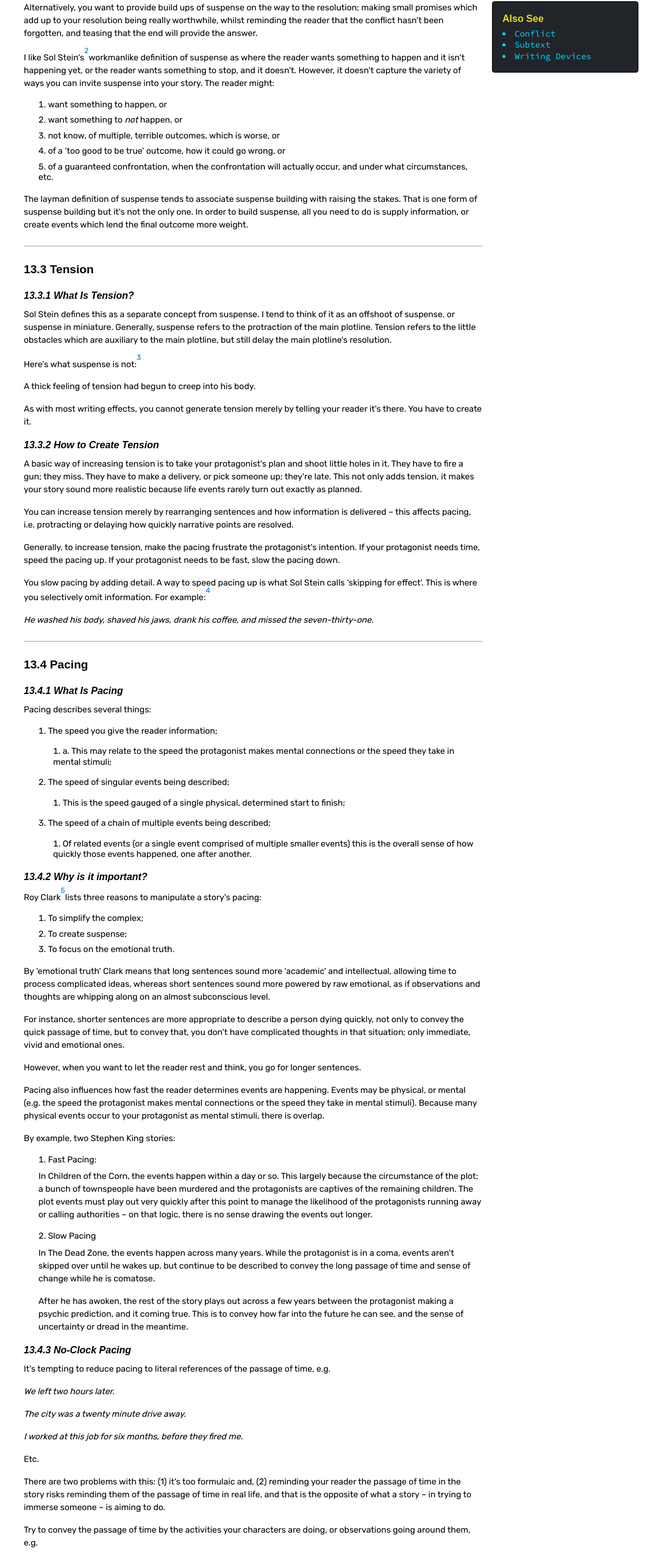
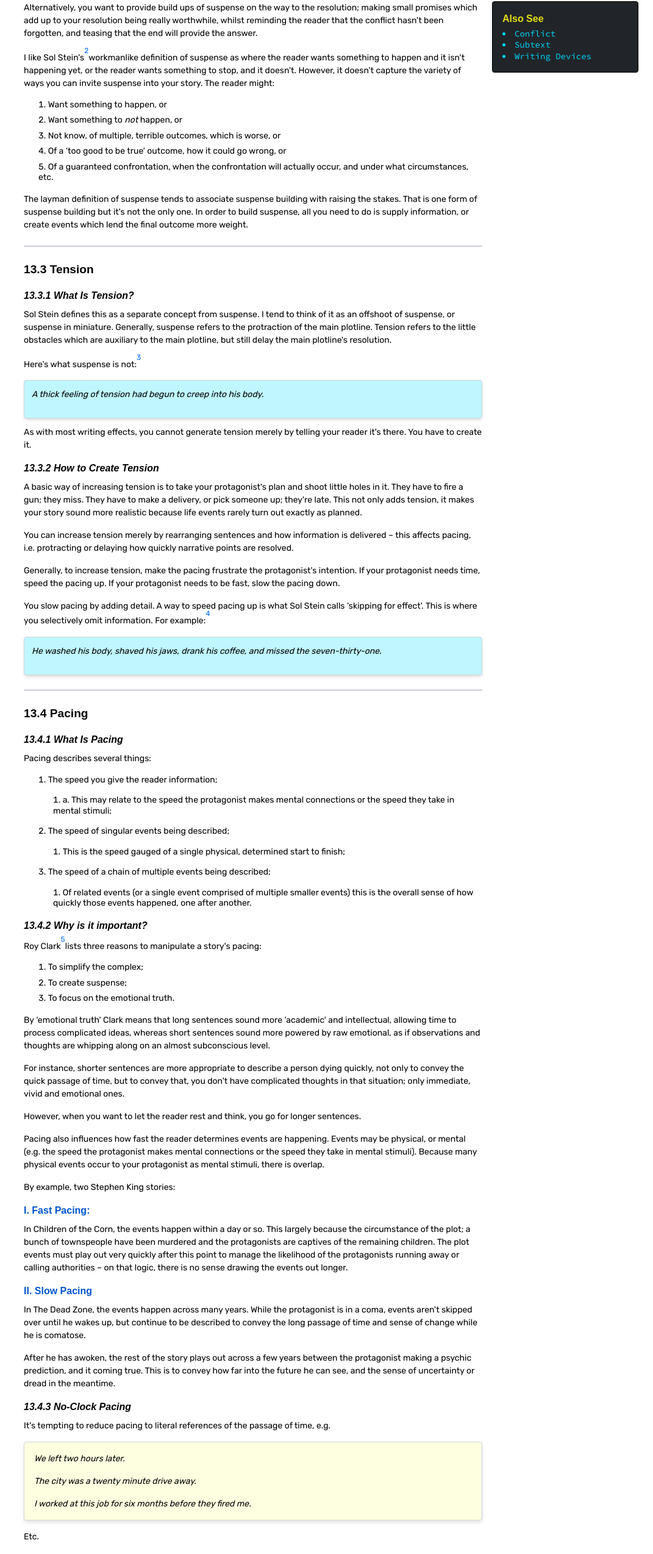
Before and after one commit to sifzerda/next-fiction, a Next.js app: page /suspense in a window 1280 px wide. Shown: the part 1130-3678 px from the top of the page at 61% size, without its empty margins (209-1280 px from the left). Built offline with nearby package versions, Linux system fonts and the light colour scheme; no server answers; a web font is replaced by a local one.

Commit message:
formatted suspense

```diff
--- a/src/app/suspense/page.js
+++ b/src/app/suspense/page.js
@@ -65,11 +65,11 @@ function Suspense() {
             <FootnoteRef text={`SOL STEIN,\nOn Writing.`} />
             workmanlike definition of suspense as where the reader wants something to happen and it isn&#39;t happening yet, or the reader wants something to stop, and it doesn&#39;t. However, it doesn&#39;t capture the variety of ways you can invite suspense into your story. The reader might: </p>
           <ol>
-            <li>want something to happen, or </li>
-            <li>want something to <i>not</i> happen, or  </li>
-            <li>not know, of multiple, terrible outcomes, which is worse, or  </li>
-            <li>of a ‘too good to be true&#39; outcome, how it could go wrong, or  </li>
-            <li>of a guaranteed confrontation, when the confrontation will actually occur, and under what circumstances, etc. </li>
+            <li>Want something to happen, or </li>
+            <li>Want something to <i>not</i> happen, or  </li>
+            <li>Not know, of multiple, terrible outcomes, which is worse, or  </li>
+            <li>Of a ‘too good to be true&#39; outcome, how it could go wrong, or  </li>
+            <li>Of a guaranteed confrontation, when the confrontation will actually occur, and under what circumstances, etc. </li>
           </ol>
 
           <p>The layman definition of suspense tends to associate suspense building with raising the stakes. That is one form of suspense building but it&#39;s not the only one. In order to build suspense, all you need to do is supply information, or create events which lend the final outcome more weight.</p>
@@ -84,7 +84,9 @@ function Suspense() {
             <FootnoteRef text={`STEPHEN KING,\nThe Dead Zone.`} />
           </p>
 
-          <p className="italict">A thick feeling of tension had begun to creep into his body.</p>
+          <div className="p-3 mb-3 rounded bg-llllBlue border border-gray-300 font-rubik shadow-md">
+            <p className="italic">A thick feeling of tension had begun to creep into his body.</p>
+          </div>
           <p>As with most writing effects, you cannot generate tension merely by telling your reader it&#39;s there. You have to create it.</p>
 
           <h3>13.3.2 How to Create Tension</h3>
@@ -94,7 +96,9 @@ function Suspense() {
           <p>You slow pacing by adding detail. A way to speed pacing up is what Sol Stein calls ‘skipping for effect&#39;. This is where you selectively omit information. For example:
             <FootnoteRef text={`JOHN CHEEVER,\nThe Country Husband.`} /></p>
 
+          <div className="p-3 mb-3 rounded bg-llllBlue border border-gray-300 font-rubik shadow-md">
             <p className="italic">He washed his body, shaved his jaws, drank his coffee, and missed the seven-thirty-one.</p>
+          </div>
 
           <hr /> {/* ---------------------------------------------------------*/}
 
@@ -137,28 +141,31 @@ function Suspense() {
           <p>Pacing also influences how fast the reader determines events are happening. Events may be physical, or mental (e.g. the speed the protagonist makes mental connections or the speed they take in mental stimuli). Because many physical events occur to your protagonist as mental stimuli, there is overlap.</p>
           <p>By example, two Stephen King stories: </p>
 
-          <ol>
-            <li>Fast Pacing:</li>
+          <h5>I. Fast Pacing:</h5>
           <p>In Children of the Corn, the events happen within a day or so. This largely because the circumstance of the plot; a bunch of townspeople have been murdered and the protagonists are captives of the remaining children. The plot events must play out very quickly after this point to manage the likelihood of the protagonists running away or calling authorities – on that logic, there is no sense drawing the events out longer.</p>
-            <li>Slow Pacing</li>
+          <h5>II. Slow Pacing</h5>
           <p> In The Dead Zone, the events happen across many years. While the protagonist is in a coma, events aren&#39;t skipped over until he wakes up, but continue to be described to convey the long passage of time and sense of change while he is comatose.</p>
           <p>After he has awoken, the rest of the story plays out across a few years between the protagonist making a psychic prediction, and it coming true. This is to convey how far into the future he can see, and the sense of uncertainty or dread in the meantime.</p>
-          </ol>
 
           <h3>13.4.3	No-Clock Pacing</h3>
           <p>It&#39;s tempting to reduce pacing to literal references of the passage of time, e.g.</p>
+          <div className="custom-box">
             <p><i>We left two hours later.</i></p>
             <p><i>The city was a twenty minute drive away.</i></p>
-          <p><i>I worked at this job for six months, before they fired me.</i></p>
+            <p><i>I worked at this job for six months before they fired me.</i></p>
+          </div>
 
           <p>Etc.</p>
 
           <p>There are two problems with this: (1) it&#39;s too formulaic and, (2) reminding your reader the passage of time in the story risks reminding them of the passage of time in real life, and that is the opposite of what a story – in trying to immerse someone – is aiming to do.</p>
           <p>Try to convey the passage of time by the activities your characters are doing, or observations going around them, e.g. </p>
 
+          <div className="p-3 mb-3 rounded bg-llllBlue border border-gray-300 font-rubik shadow-md">
             <p><i>The dance floor eventually gets crowded, mostly with guys, but the vibe is good. I have about ninety beers as another incredible African sky turns from blue to orange to purple to black. The music gets louder and more insistent. I soldier through broken conversations with drunken strangers.
               <FootnoteRef text={`CHUCK THOMPSON,\nTo Hellholes and Back.`} />
             </i></p>
+          </div>
+
           <p>Multiple parts of this paragraph jump time ahead – ‘ninety beers&#39;, the sky changing colour, several ‘conversations.&#39;</p>
 
           {/* ------------------------------------------------- comments Form footnotes --------------------------------------------- */}
```
Also changed, not shown: 1 other file (tests, documents, lock files or other folders). Lines whose indentation alone changed are shown as unchanged.
